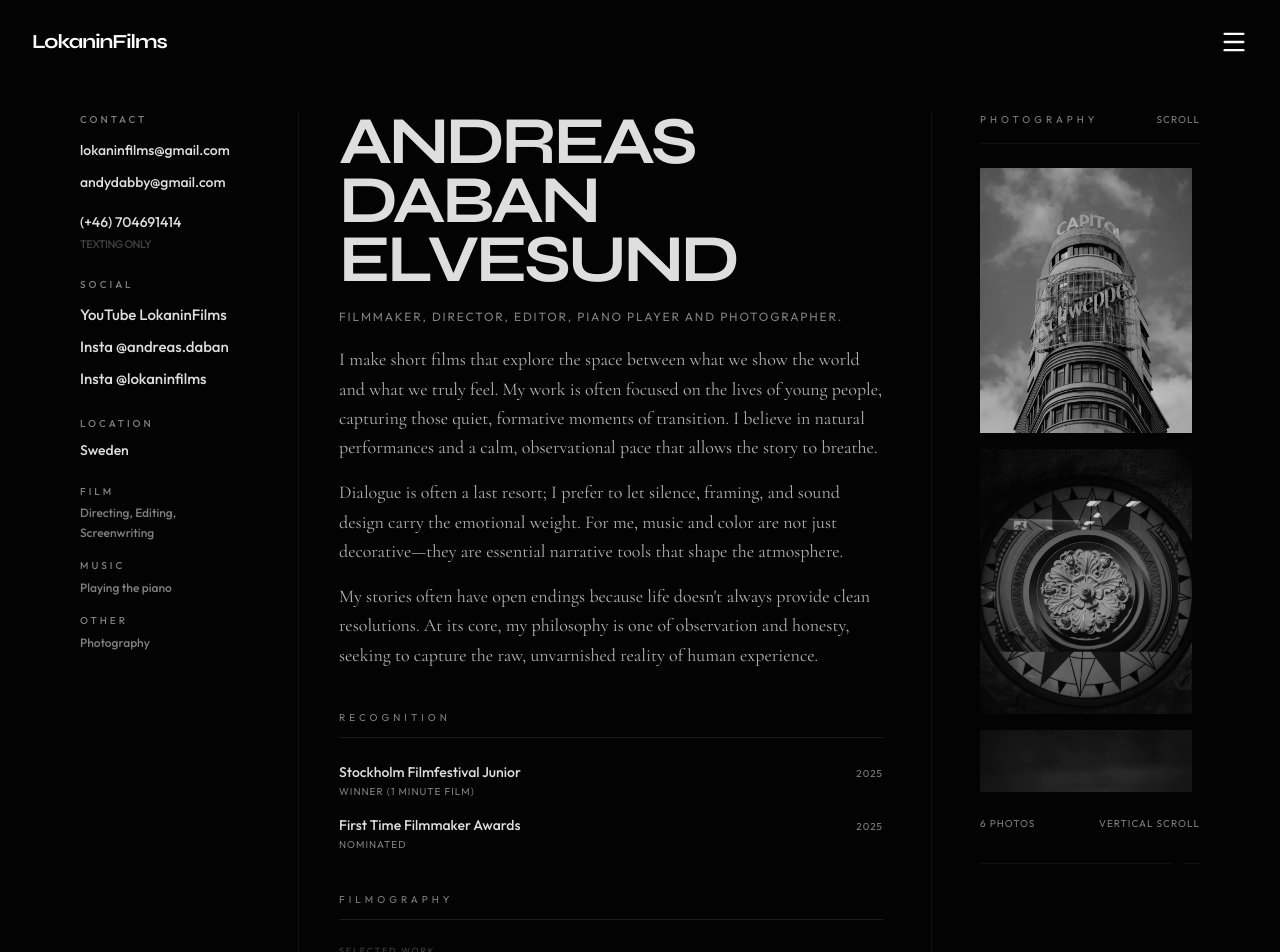
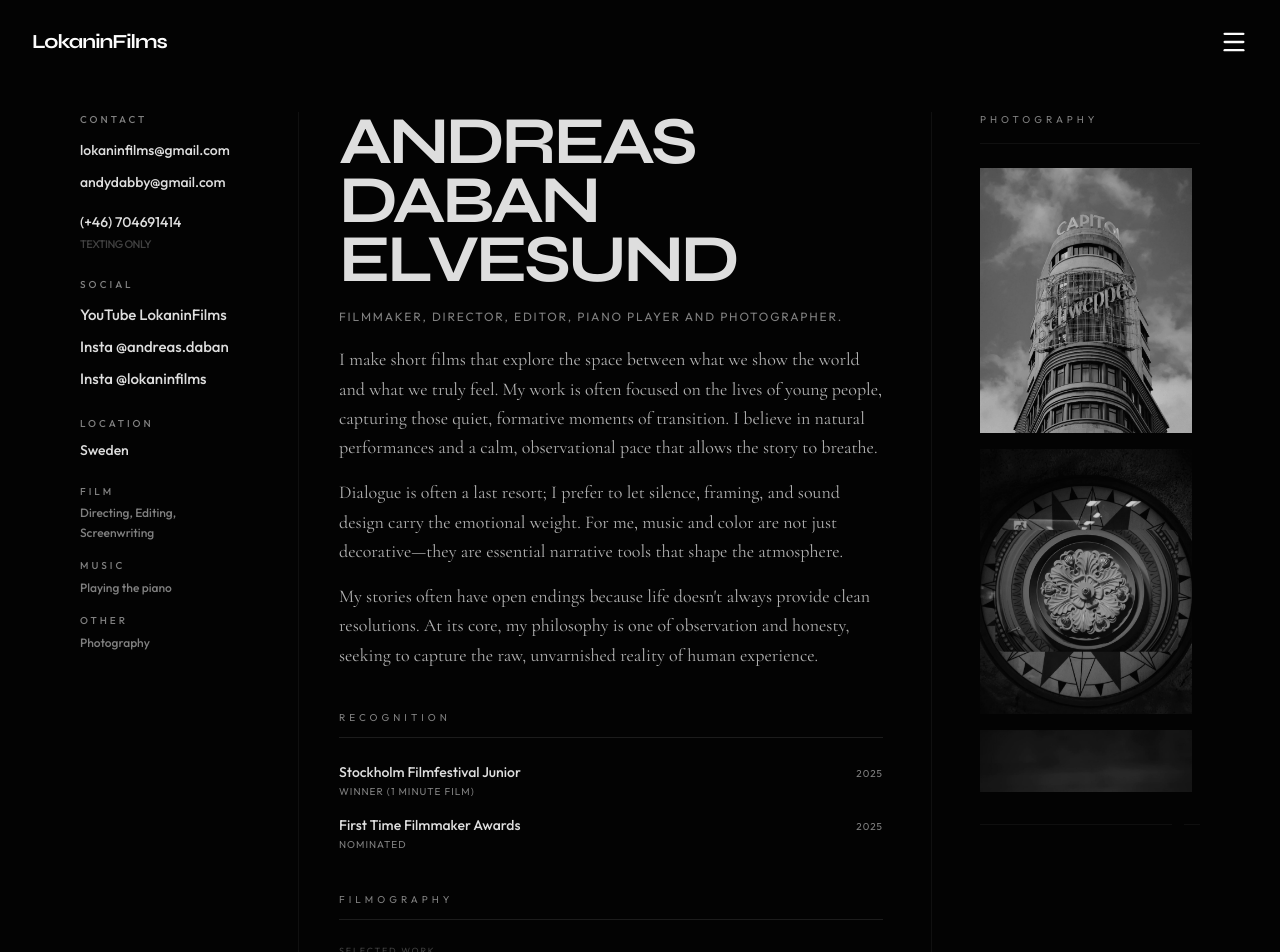
Before and after one commit to andydabby26/lokanin-website, a React (Vite) app in the folder packages/web/: page /about in a window 1280 px wide. Shown: the top 952 px of the page. Built offline with nearby package versions, Linux system fonts and the light colour scheme.

Commit message:
maybe last deployment

```diff
--- a/packages/web/src/web/components/photo-manager.tsx
+++ b/packages/web/src/web/components/photo-manager.tsx
@@ -23,7 +23,6 @@ export function PhotoManager() {
     <div className="space-y-4 sm:space-y-6">
       <div className="flex justify-between items-center border-b border-white/5 pb-4">
         <h3 className="font-sans text-[10px] tracking-[0.4em] uppercase text-muted-foreground text-left">Photography</h3>
-        <span className="text-[10px] uppercase tracking-widest text-muted-foreground">Scroll</span>
       </div>
 
       <div className="max-h-[78vh] overflow-y-auto pr-2 space-y-3 sm:space-y-4 scrollbar-thin scrollbar-thumb-white/10 scrollbar-track-transparent">
@@ -48,11 +47,6 @@ export function PhotoManager() {
         ))}
       </div>
 
-      <div className="flex items-center justify-between text-[10px] uppercase tracking-widest text-muted-foreground">
-        <span>{photos.length} photos</span>
-        <span>Vertical scroll</span>
-      </div>
-
       <div className="pt-2 flex items-center gap-3">
         <div className="h-px flex-1 bg-white/5" />
         <div className="h-px w-4 bg-white/5" />
```
